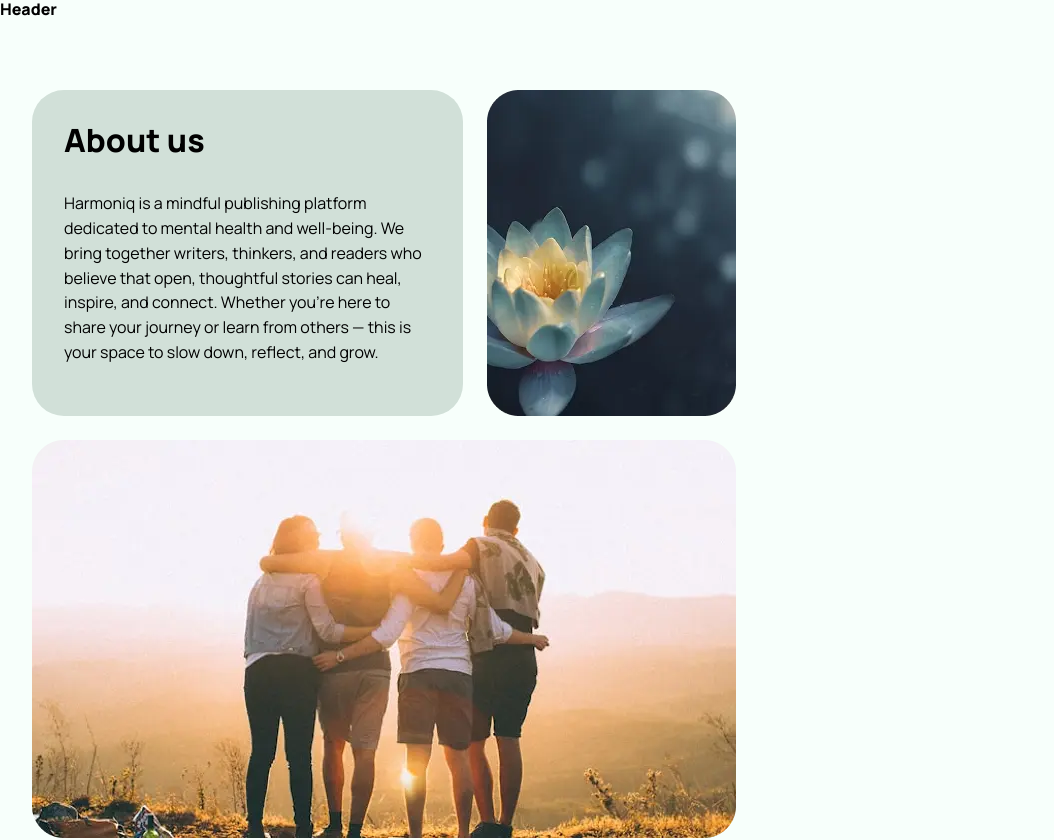
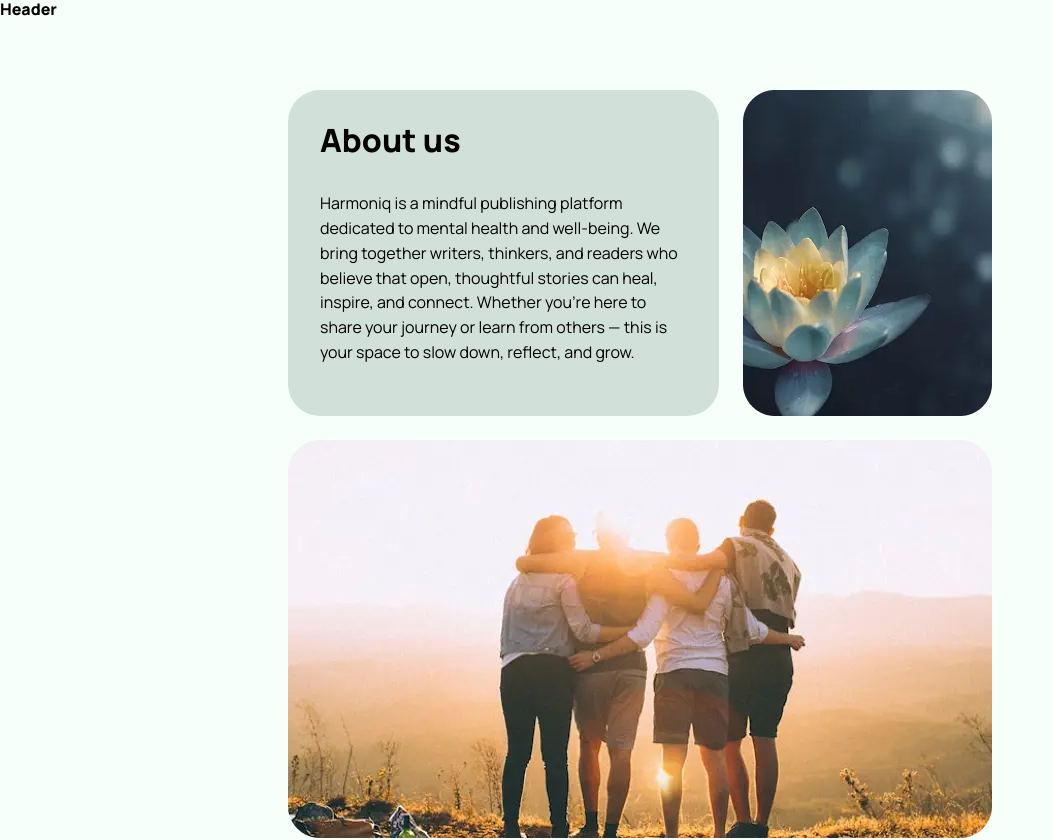
Before and after one commit to StasSkv/harmoniq-app-frontend, a React (Vite) app: page / in a window 1280 px wide. Shown: the top 840 px of the page, without its empty margins (0-1054 px from the left). Built offline with nearby package versions, Linux system fonts and the light colour scheme.

Commit message:
fixed styles

```diff
--- a/src/components/About/About.jsx
+++ b/src/components/About/About.jsx
@@ -17,7 +17,7 @@ import friendsMobile2x from '../../assets/images/about/friends2-mob.webp';
 
 const About = () => {
   return (
-    <section>
+    <section className={s.aboutSection}>
       <Container className={s.wrapper}>
         <div className={s.aboutContent}>
           <h2 className={s.aboutTitle}>About us</h2>
--- a/src/components/About/About.module.css
+++ b/src/components/About/About.module.css
@@ -1,9 +1,15 @@
+.aboutSection {
+    display: flex;
+    align-items: center;
+    justify-content: center;
+    margin: 72px 0;
+}
+
 .wrapper {
     display: flex;
     flex-wrap: wrap;
     gap: 24px;
     justify-content: center;
-    margin: 72px 0;
 }
 
 .aboutContent {
```
